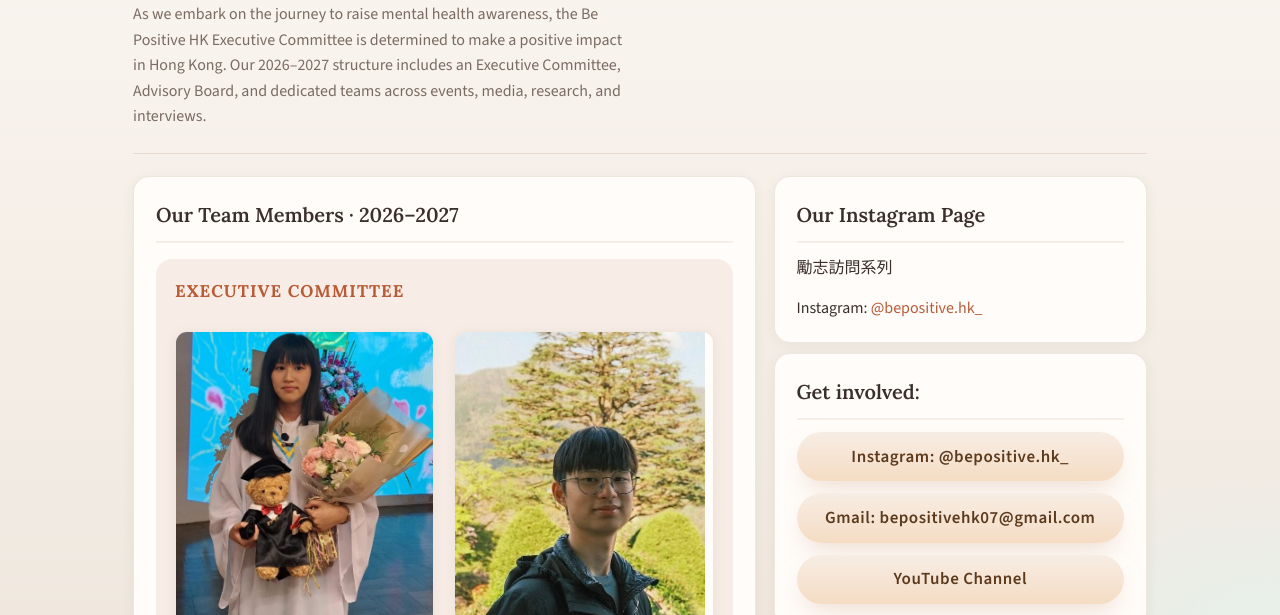
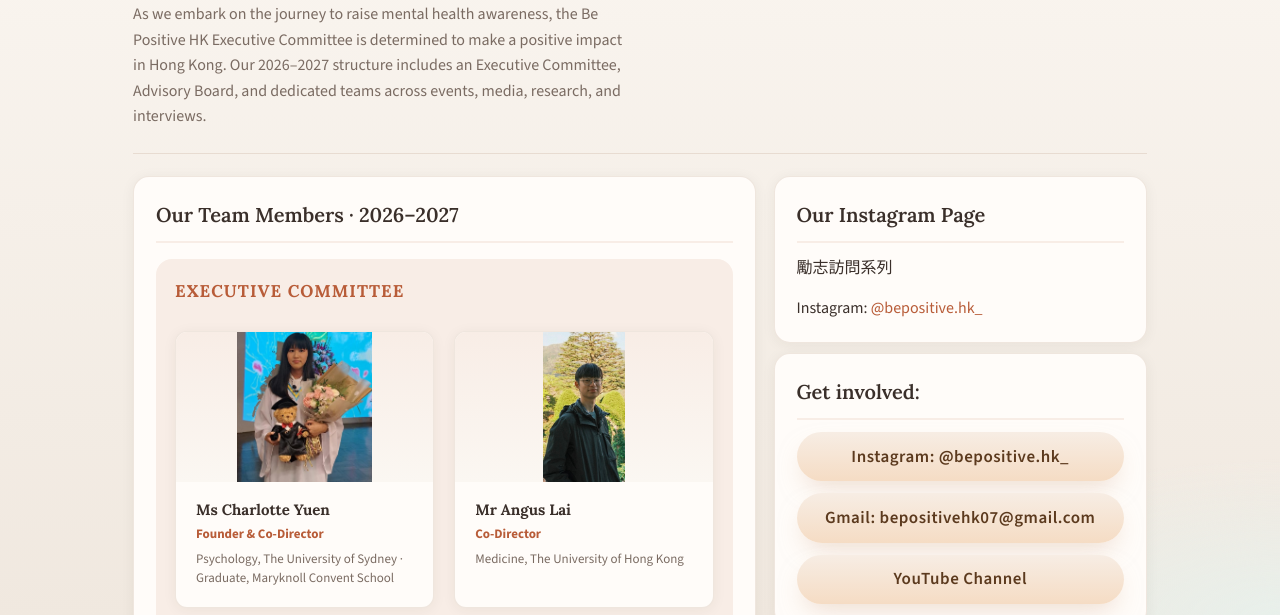
Before and after one commit to ProDucky-001/ProDucky-001.github.io-BePositiveHK, a website: page team.html in a window 1280 px wide. Shown: the part 181-796 px from the top of the page. Drawn offline with nearby package versions, Linux system fonts and the light colour scheme.

Commit message:
Resize photos: contain on cards, 60% width on profile pages

```diff
--- a/styles.css
+++ b/styles.css
@@ -567,9 +567,9 @@ a.team-member:hover {
 
 .team-member__photo {
   display: block;
-  width: auto;
-  max-width: 100%;
-  height: auto;
+  width: 100%;
+  max-height: 150px;
+  object-fit: contain;
   background: linear-gradient(180deg, var(--accent-soft) 0%, var(--bg) 100%);
 }
 
@@ -665,8 +665,7 @@ a.team-member:hover {
 }
 
 .profile-detail__photo {
-  width: auto;
-  max-width: 100%;
+  max-width: 60%;
   height: auto;
   background: linear-gradient(180deg, var(--accent-soft) 0%, var(--bg) 100%);
   display: block;
```
